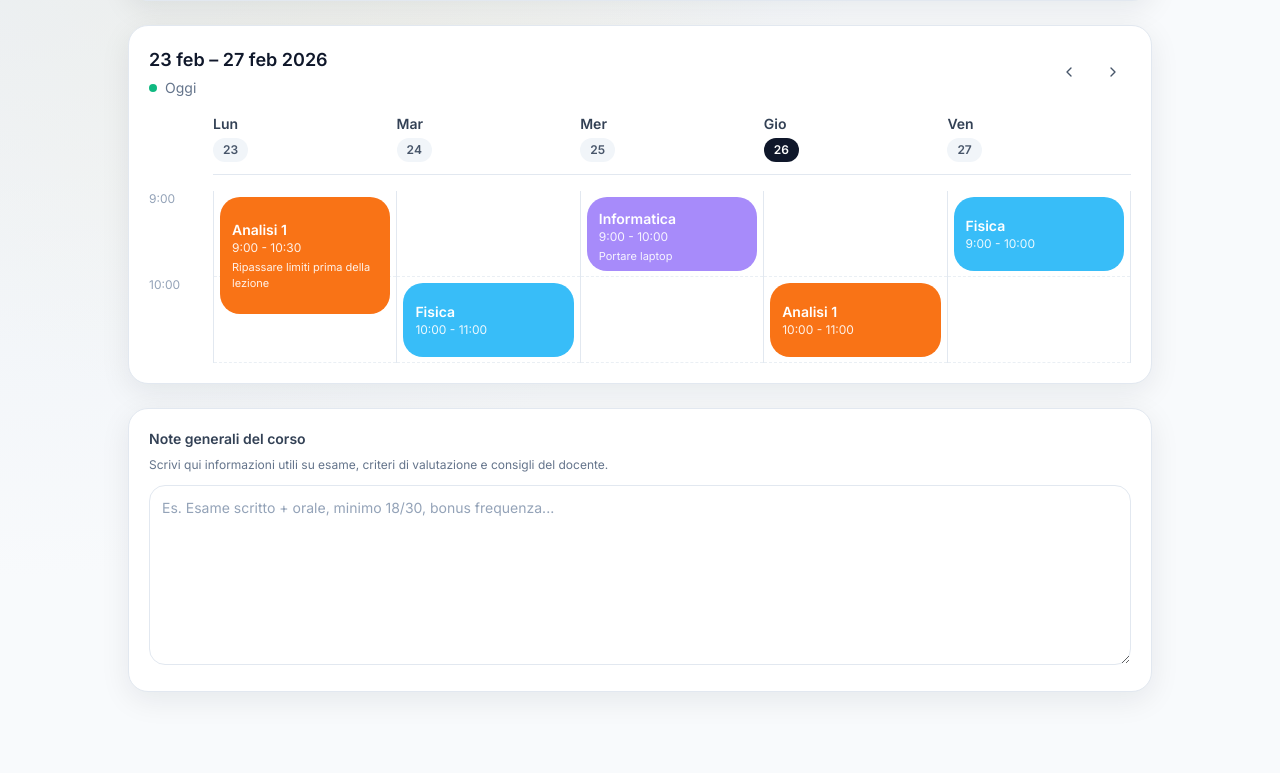
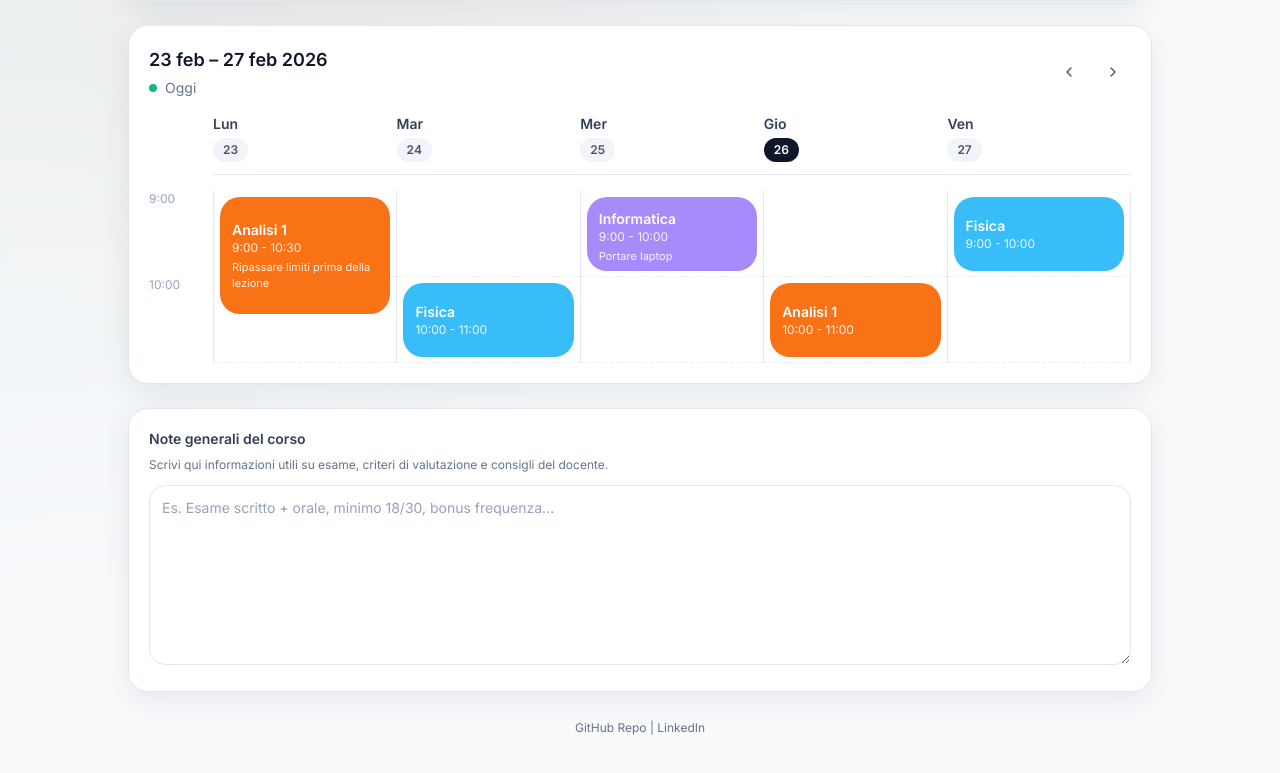
Before and after one commit to MarianoAkaMery/MyUniversityPlan-by-Some-LLMS, a React (Vite) app: page / in a window 1280 px wide. Shown: the part 341-1114 px from the top of the page. Before the commit the page ends 1073 px from the top, so only its background shows below. Built offline with nearby package versions, Linux system fonts and the light colour scheme.

Commit message:
Added README + Footer

```diff
--- a/src/App.tsx
+++ b/src/App.tsx
@@ -426,6 +426,26 @@ const AppContent = () => {
             className="min-h-[180px] w-full rounded-xl border border-slate-200 bg-white p-3 text-sm text-slate-700 placeholder:text-slate-400 focus:outline-none focus:ring-2 focus:ring-slate-300"
           />
         </section>
+
+        <footer className="pb-2 pt-1 text-center text-xs text-slate-500">
+          <a
+            href="https://github.com/MarianoAkaMery/MyUniversityPlan-by-Some-LLMS"
+            target="_blank"
+            rel="noreferrer"
+            className="underline-offset-2 hover:underline"
+          >
+            GitHub Repo
+          </a>
+          {"  |  "}
+          <a
+            href="https://www.linkedin.com/in/salvatore-mariano-librici-0aaab3202/"
+            target="_blank"
+            rel="noreferrer"
+            className="underline-offset-2 hover:underline"
+          >
+            LinkedIn
+          </a>
+        </footer>
       </div>
     </div>
   );
```
Also changed, not shown: 1 other file (tests, documents, lock files or other folders).
